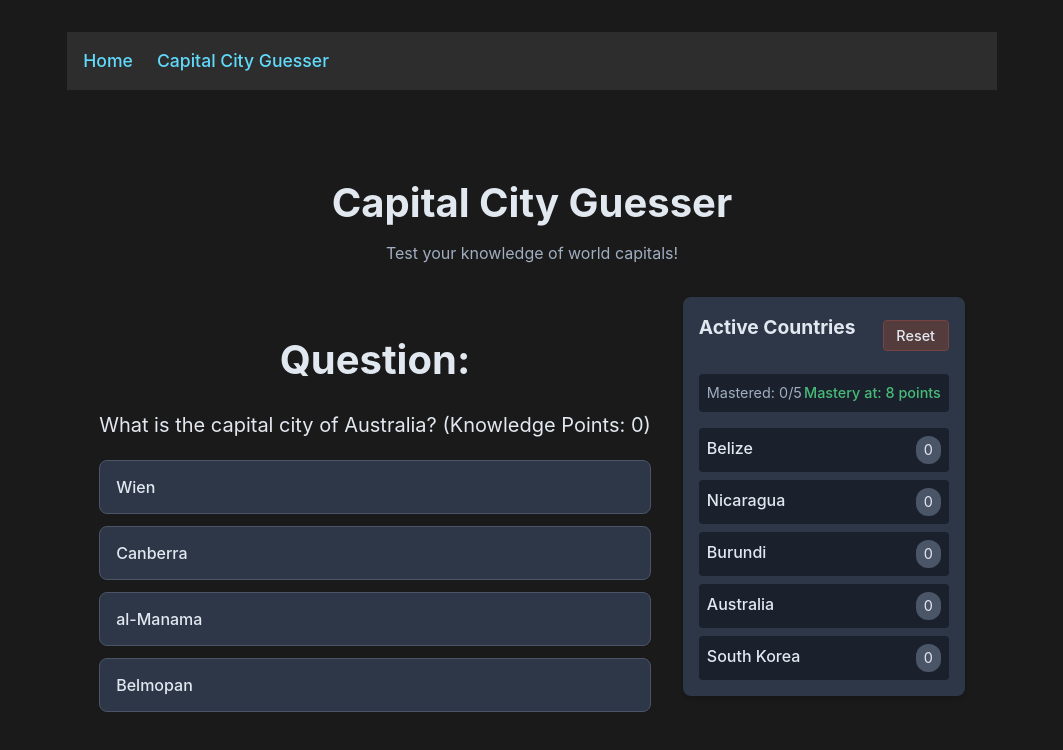
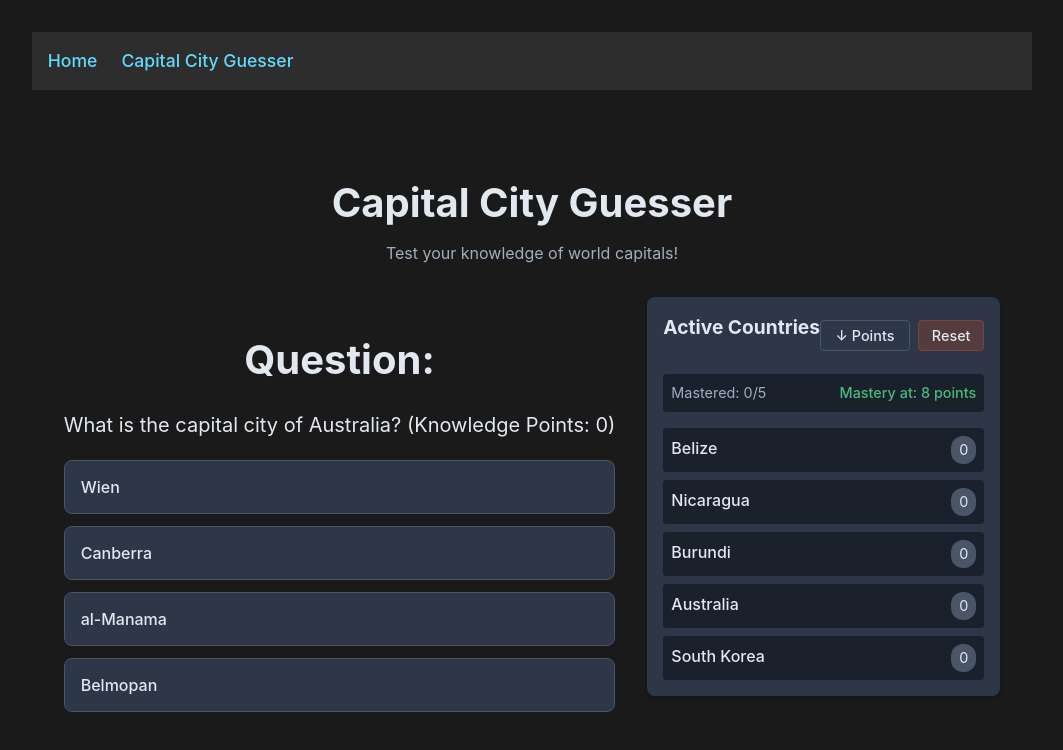
Before and after one commit to 8o8inCodes/geo-trainer, a React (Vite) app: page /capital-city-guesser in a window 1280 px wide. Shown: the top 750 px of the page, without its empty margins (108-1171 px from the left). Built offline with nearby package versions, Linux system fonts and the light colour scheme.

Commit message:
Add sorting functionality to active countries component

```diff
--- a/src/components/CountryProgress.module.css
+++ b/src/components/CountryProgress.module.css
@@ -120,6 +120,31 @@
   margin-bottom: 1rem;
 }
 
+.headerButtons {
+  display: flex;
+  gap: 0.5rem;
+}
+
+.sortButton {
+  padding: 0.4rem 0.8rem;
+  font-size: 0.9rem;
+  background-color: #2d3748;
+  color: #e2e8f0;
+  border: 1px solid #4a5568;
+  border-radius: 4px;
+  cursor: pointer;
+  transition: all 0.2s ease;
+  min-width: 90px;
+  display: flex;
+  align-items: center;
+  justify-content: center;
+}
+
+.sortButton:hover {
+  background-color: #4a5568;
+  border-color: #718096;
+}
+
 .resetButton {
   padding: 0.4rem 0.8rem;
   font-size: 0.9rem;
--- a/src/components/CountryProgress.tsx
+++ b/src/components/CountryProgress.tsx
@@ -10,12 +10,15 @@ interface CountryProgressProps {
   onReset: () => void;
 }
 
+type SortOrder = 'points-desc' | 'points-asc' | 'name';
+
 const HIGH_KNOWLEDGE_THRESHOLD = 8;
 
 const CountryProgress = ({ countries, onReset }: CountryProgressProps) => {
   const [isAPressed, setIsAPressed] = useState(false);
   const [hoveredCountry, setHoveredCountry] = useState<string | null>(null);
   const [showConfirmation, setShowConfirmation] = useState(false);
+  const [sortOrder, setSortOrder] = useState<SortOrder>('points-desc');
 
   useEffect(() => {
     const handleKeyDown = (e: KeyboardEvent) => {
@@ -52,13 +55,61 @@ const CountryProgress = ({ countries, onReset }: CountryProgressProps) => {
     setShowConfirmation(false);
   };
 
-  const sortedCountries = [...countries].sort((a, b) => b.points - a.points);
+  const getSortedCountries = () => {
+    const sorted = [...countries];
+    switch (sortOrder) {
+      case 'points-desc':
+        return sorted.sort((a, b) => b.points - a.points);
+      case 'points-asc':
+        return sorted.sort((a, b) => a.points - b.points);
+      case 'name':
+        return sorted.sort((a, b) => a.country.localeCompare(b.country));
+      default:
+        return sorted;
+    }
+  };
+
+  const getNextSortOrder = (): SortOrder => {
+    switch (sortOrder) {
+      case 'points-desc':
+        return 'points-asc';
+      case 'points-asc':
+        return 'name';
+      case 'name':
+        return 'points-desc';
+      default:
+        return 'points-desc';
+    }
+  };
+
+  const getSortIcon = () => {
+    switch (sortOrder) {
+      case 'points-desc':
+        return '↓ Points';
+      case 'points-asc':
+        return '↑ Points';
+      case 'name':
+        return 'A-Z';
+      default:
+        return 'Sort';
+    }
+  };
+
+  const sortedCountries = getSortedCountries();
   const masteredCount = countries.filter(c => c.points >= HIGH_KNOWLEDGE_THRESHOLD).length;
 
   return (
     <div className={styles.container}>
       <div className={styles.header}>
         <h2 className={styles.title}>Active Countries</h2>
+        <div className={styles.headerButtons}>
+          <button
+            onClick={() => setSortOrder(getNextSortOrder())}
+            className={styles.sortButton}
+            title="Change sort order"
+          >
+            {getSortIcon()}
+          </button>
           <button
             onClick={handleReset}
             className={styles.resetButton}
@@ -66,6 +117,7 @@ const CountryProgress = ({ countries, onReset }: CountryProgressProps) => {
           >
             Reset
           </button>
+        </div>
       </div>
       {showConfirmation && (
         <div className={styles.confirmation}>
```
Lines whose indentation alone changed are shown as unchanged.
